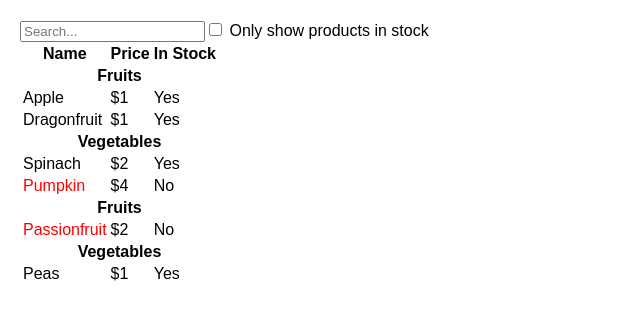
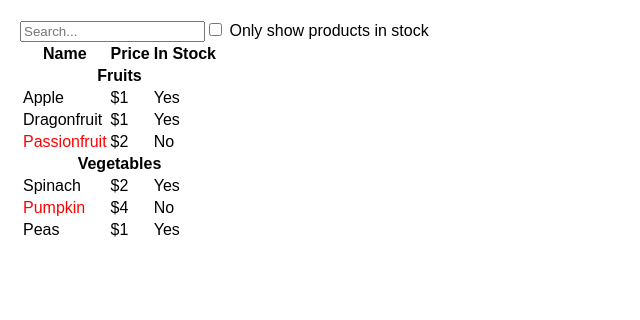
Before and after one commit to RajeshPesitm/THINK-REACT, a React (Create React App) app: page / in a window 1280 px wide. Shown: the top 320 px of the page, without its empty margins (0-640 px from the left). Built offline with nearby package versions, Linux system fonts and the light colour scheme.

Commit message:
SearchBar and Filtering

```diff
--- a/src/App.js
+++ b/src/App.js
@@ -1,12 +1,12 @@
 import { FilterableProductTable } from './components';
 
 const PRODUCTS = [
-  {category: "Fruits", price: "$1", stocked: true, name: "Apple"},
-  {category: "Fruits", price: "$1", stocked: true, name: "Dragonfruit"},
-  {category: "Vegetables", price: "$2", stocked: true, name: "Spinach"},
-  {category: "Vegetables", price: "$4", stocked: false, name: "Pumpkin"},
-  {category: "Fruits", price: "$2", stocked: false, name: "Passionfruit"},
-  {category: "Vegetables", price: "$1", stocked: true, name: "Peas"}
+  { category: "Fruits", price: "$1", stocked: true, name: "Apple" },
+  { category: "Fruits", price: "$1", stocked: true, name: "Dragonfruit" },
+  { category: "Fruits", price: "$2", stocked: false, name: "Passionfruit" },
+  { category: "Vegetables", price: "$2", stocked: true, name: "Spinach" },
+  { category: "Vegetables", price: "$4", stocked: false, name: "Pumpkin" },
+  { category: "Vegetables", price: "$1", stocked: true, name: "Peas" }
 ];
 
 export default function App() {
--- a/src/components/FilterableProductTable.js
+++ b/src/components/FilterableProductTable.js
@@ -1,11 +1,25 @@
+import { useState } from 'react';
 import SearchBar from './SearchBar';
 import ProductTable from './ProductTable';
 
 export default function FilterableProductTable({ products }) {
-  return (
-    <div>
-      <SearchBar />
-      <ProductTable products={products} />
-    </div>
-  );
+
+    const [filterText, setFilterText] = useState('');
+    const [inStockOnly, setInStockOnly] = useState(false);
+
+    return (
+        <div>
+            <SearchBar
+                filterText={filterText}
+                inStockOnly={inStockOnly}
+                onFilterTextChange={setFilterText}
+                onInStockOnlyChange={setInStockOnly}
+            />
+            <ProductTable
+                products={products}
+                filterText={filterText}
+                inStockOnly={inStockOnly}
+            />
+        </div>
+    );
 }
--- a/src/components/ProductTable.js
+++ b/src/components/ProductTable.js
@@ -1,11 +1,21 @@
 import ProductCategoryRow from './ProductCategoryRow';
 import ProductRow from './ProductRow';
 
-export default function ProductTable({ products }) {
+export default function ProductTable({ products, filterText, inStockOnly }) {
     const rows = [];
     let lastCategory = null;
 
     products.forEach((product) => {
+        if (
+            product.name.toLowerCase().indexOf(
+                filterText.toLowerCase()
+            ) === -1
+        ) {
+            return;
+        }
+        if (inStockOnly && !product.stocked) {
+            return;
+        }
         if (product.category !== lastCategory) {
             rows.push(
                 <ProductCategoryRow
--- a/src/components/SearchBar.js
+++ b/src/components/SearchBar.js
@@ -1,9 +1,18 @@
-export default function SearchBar() {
+export default function SearchBar({ filterText, inStockOnly, onFilterTextChange, onInStockOnlyChange }) {
   return (
     <form>
-      <input type="text" placeholder="Search..." />
+      <input
+        type="text"
+        placeholder="Search..."
+        value={filterText}
+        onChange={(e) => onFilterTextChange(e.target.value)}
+      />
       <label>
-        <input type="checkbox" />
+        <input
+          type="checkbox"
+          checked={inStockOnly}
+          onChange={(e) => onInStockOnlyChange(e.target.checked)}
+        />
         {' '}
         Only show products in stock
       </label>
```
Lines whose indentation alone changed are shown as unchanged.
